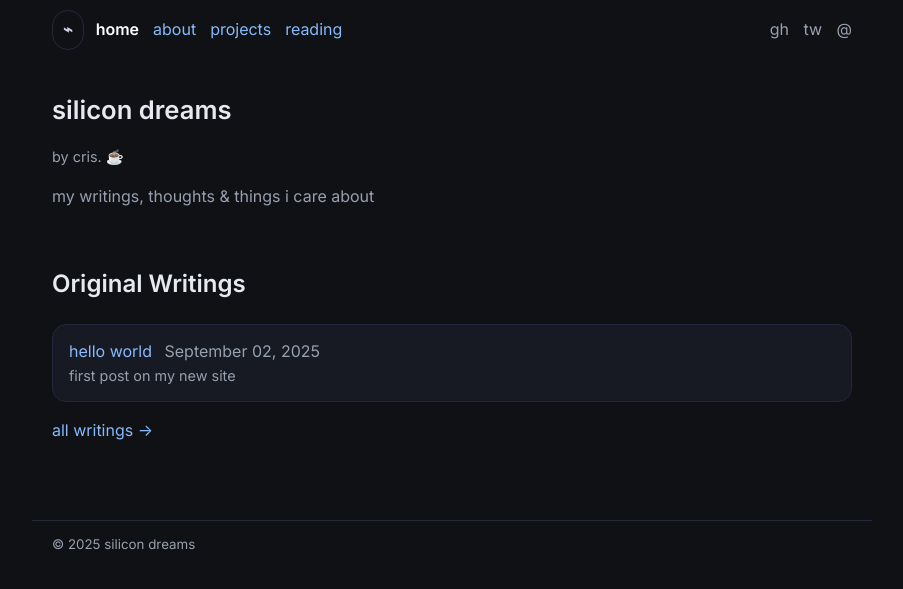
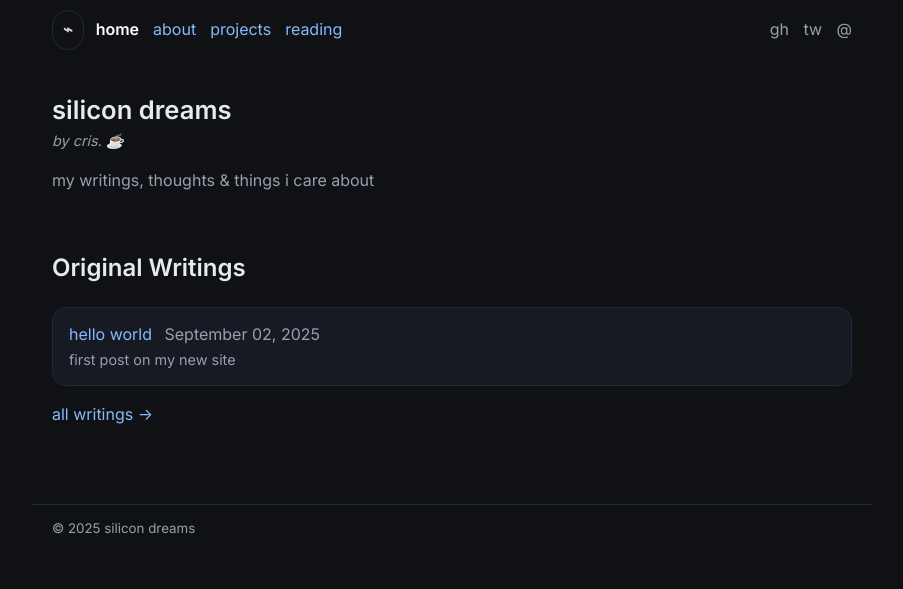
Before and after one commit to LAK3SHORE/cris.github.io, a Jekyll site: the page built from index.md, in a window 1280 px wide. Shown: the top 589 px of the page, without its empty margins (188-1091 px from the left). Built offline with Jekyll 4.4.1, drawn with Linux system fonts in a browser that asks for light colours.

Commit message:
Add byline styles to style.css
Add styles for the byline class to adjust margin and font style.

```diff
--- a/assets/css/style.css
+++ b/assets/css/style.css
@@ -9,6 +9,10 @@ html,body{height:100%}
 body{
   margin:0; font-family:'Inter',system-ui,-apple-system,Segoe UI,Roboto,Arial,sans-serif;
   background:var(--bg); color:var(--fg); line-height:1.6;
+}
+.byline {
+  margin: -8px 0 12px 0;
+  font-style: italic;
 }
 a{color:var(--link); text-decoration:none}
 a:hover{text-decoration:underline}
```
